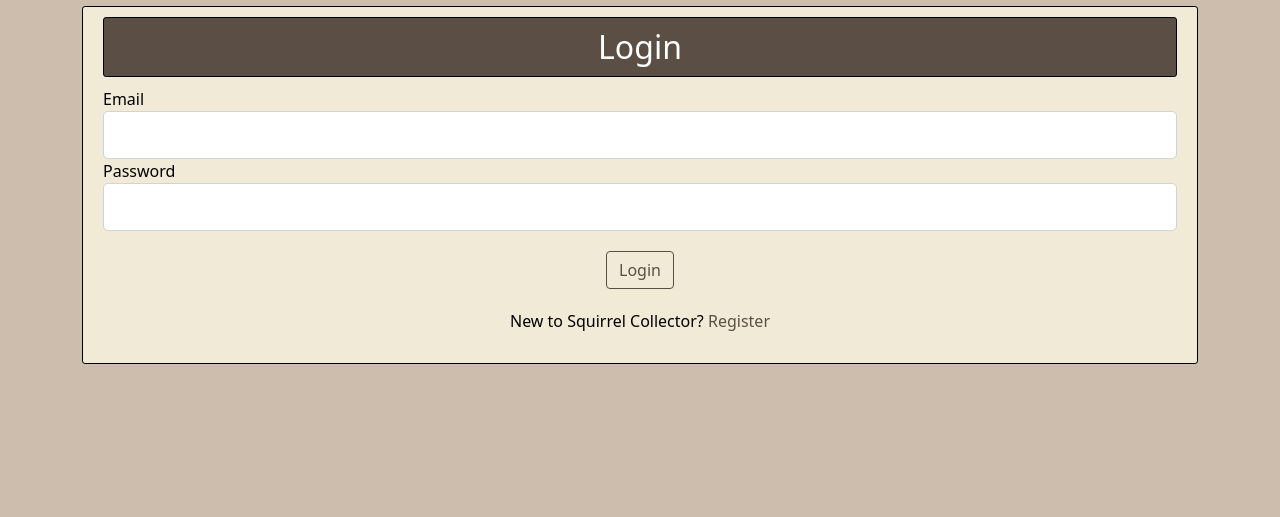
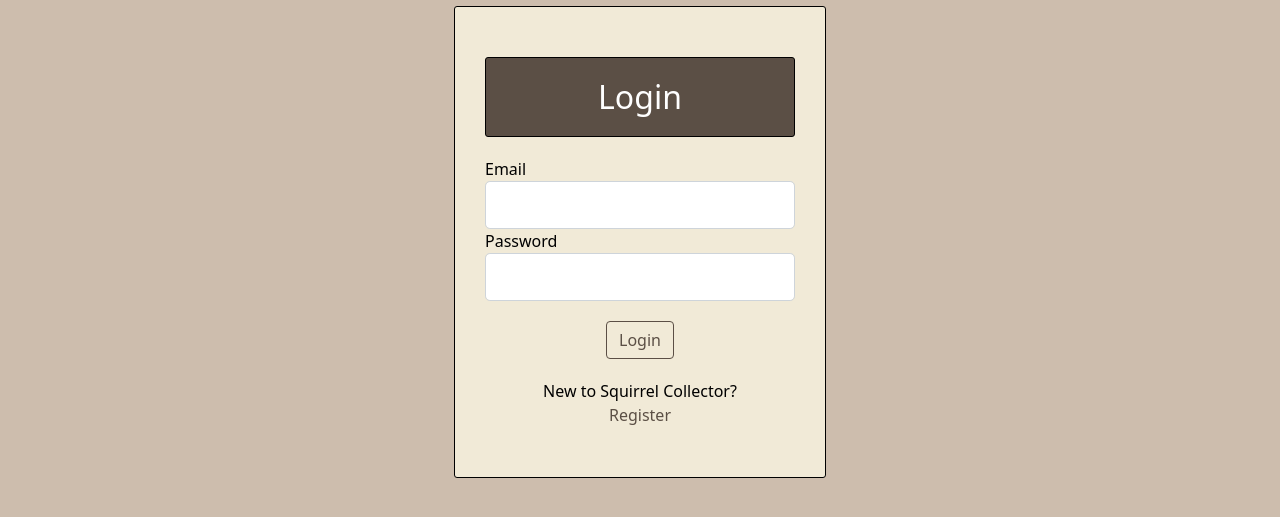
Before and after one commit to cdejong2/squirrel-project, a Flask app: page /login in a window 1280 px wide. Shown: the part 130-647 px from the top of the page. Run offline with Flask 2, Linux system fonts and the light colour scheme; parts of the project's set-up code (start-up, migrations or seed data) failed here and were passed over.

Commit message:
layout for reg/login fixed

```diff
--- a/static/main.css
+++ b/static/main.css
@@ -11,6 +11,15 @@ h4,
 h5,
 h6 {
     color: #000000;
+}
+#label1{
+    border: 1px solid #000000;
+    border-radius: 3px;
+    margin-top: 20px;
+    margin-bottom: 20px;
+    color: white;
+    background-color: #5b4f45;
+    padding: 20px;
 }
 
 #socials {
@@ -48,7 +57,7 @@ h6 {
 
 .content-section {
     background: #f1ead7;
-    padding: 10px 20px;
+    padding: 30px;
     border: 1px solid #000000;
     border-radius: 3px;
     margin-bottom: 10px;
--- a/templates/login.html
+++ b/templates/login.html
@@ -1,6 +1,6 @@
-{% extends "layout.html" %} {% block content %} <div class="content-section">
+{% extends "layout.html" %} {% block content %} <div class="content-section col-md-4 offset-md-4">
     <title> Login</title>
-    <h2 class="text-center content-section" style= 'color: white; background-color: #5b4f45;'>Login</h2>
+    <h2 class="text-center" id='label1'>Login</h2>
     <form method="POST" action="">
         {{ form.hidden_tag() }}
         <fieldset class="form-group">
--- a/templates/register.html
+++ b/templates/register.html
@@ -1,6 +1,6 @@
-{% extends "layout.html" %} {% block content %} <div class="content-section">
+{% extends "layout.html" %} {% block content %} <div class="content-section col-md-4 offset-md-4">
     <title> Register</title>
-    <h2 class="text-center content-section" style= 'color: white; background-color: #5b4f45;'>Registration</h2>
+    <h2 class="text-center" id='label1'>Registration</h2>
     <form method="POST" action="">
         {{ form.hidden_tag() }}
         <fieldset class="form-group">
```
